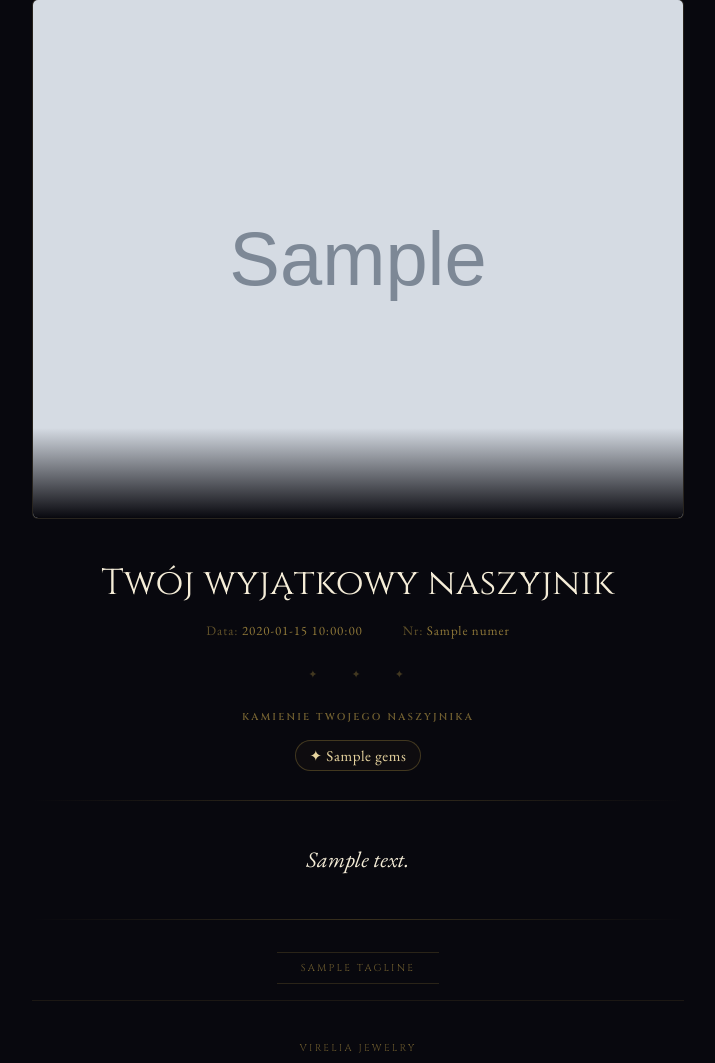
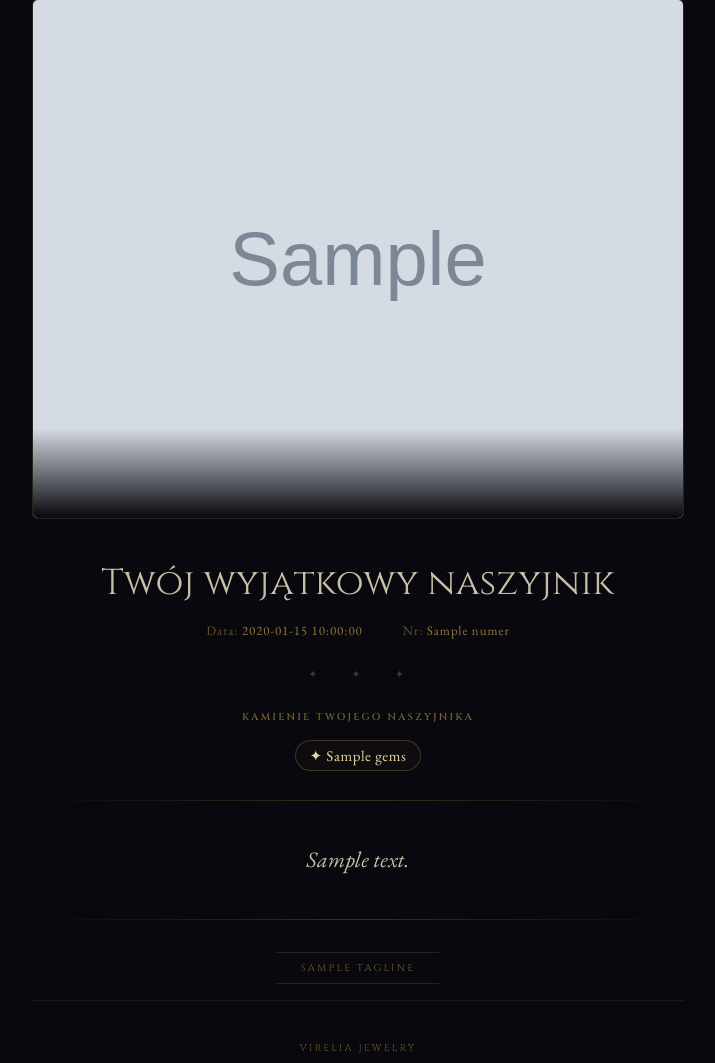
Before and after one commit to propgateai-sys/virelia-jewelry, a Flask app: template templates/naszyjnik.html in a window 1280 px wide. Shown: the part 228-1291 px from the top of the page, without its empty margins (282-997 px from the left). Run offline with Flask 3, Linux system fonts and the light colour scheme; the template is opened without the code that fills it: most values are stand-ins (such as "Sample title", 1, 10 or a date in 2020); grey boxes marked "Sample" are stand-in pictures.

Commit message:
Update naszyjnik.html

```diff
--- a/templates/naszyjnik.html
+++ b/templates/naszyjnik.html
@@ -1,3 +1,4 @@
+
 
 <!DOCTYPE html>
 <html lang="pl">
@@ -26,7 +27,7 @@ header{text-align:center;padding:3rem 0 1.5rem}
 .photo-fade{position:absolute;bottom:0;left:0;right:0;height:90px;background:linear-gradient(transparent,var(--obs))}
 
 .title-section{text-align:center;margin:2rem 0 1.8rem}
-.necklace-title{font-family:'Cinzel',serif;font-size:clamp(22px,5vw,36px);font-weight:400;color:var(--gold-ll);line-height:1.35;margin-bottom:0.9rem}
+.necklace-title{font-family:'Cinzel',serif;font-size:clamp(22px,5vw,36px);font-weight:400;color:#C8BFA8;line-height:1.35;margin-bottom:0.9rem}
 .meta{display:flex;justify-content:center;gap:2.5rem;font-size:13px;color:rgba(201,168,76,0.45);letter-spacing:0.07em;font-family:'EB Garamond',serif}
 .meta span{color:rgba(201,168,76,0.7)}
 
@@ -43,7 +44,7 @@ header{text-align:center;padding:3rem 0 1.5rem}
   font-family:'EB Garamond',serif;
   font-size:clamp(18px,2.8vw,22px);
   line-height:2.0;
-  color:var(--gold-ll);
+  color:#C8BFA8;
   font-style:italic;
   text-align:center;
   letter-spacing:0.01em;
```
